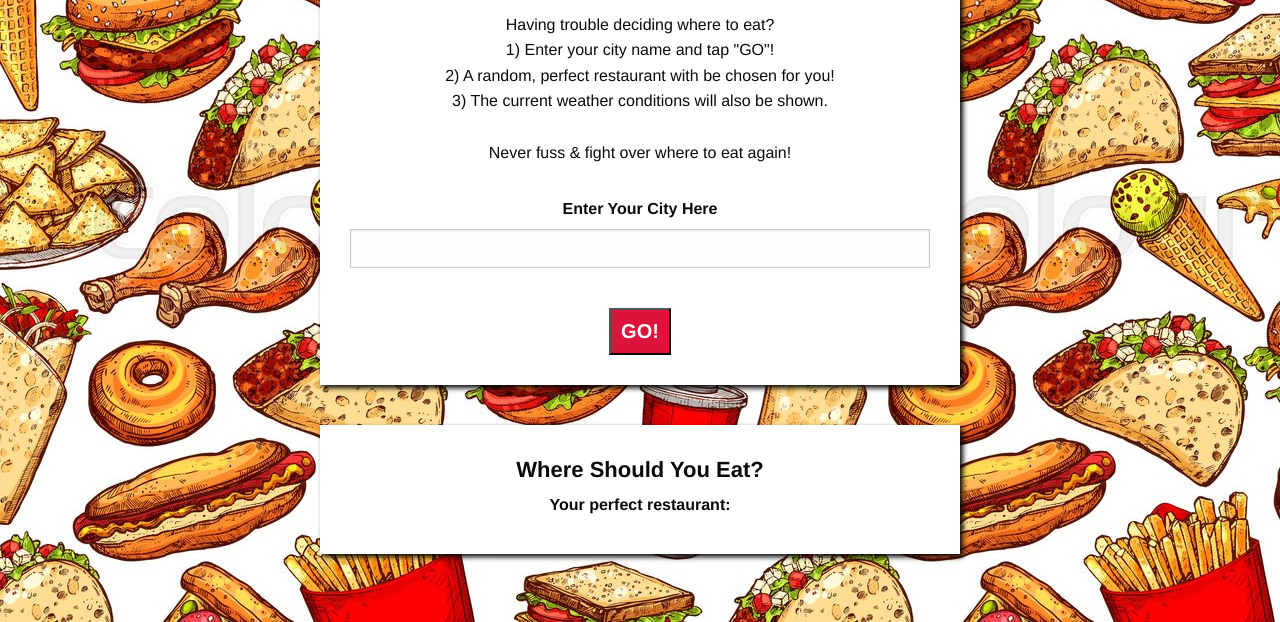
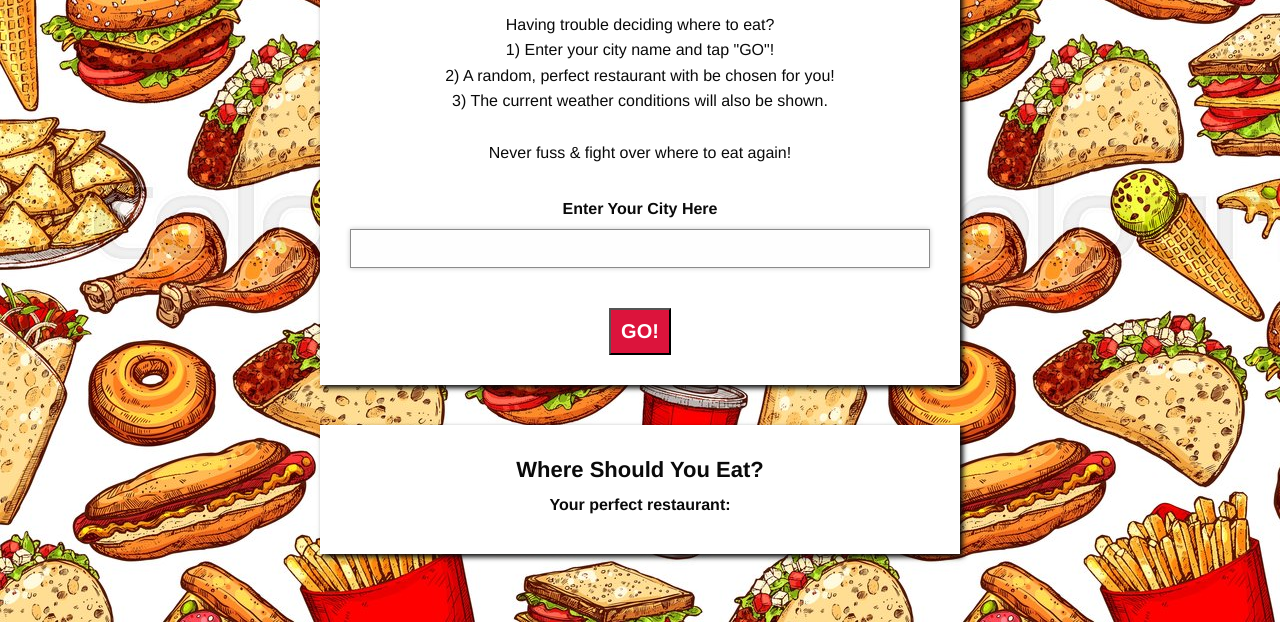
Before and after one commit to chukon/YouChoose, a plain HTML site: page index.html in a window 1280 px wide. Shown: the part 178-800 px from the top of the page. Drawn offline with nearby package versions, Linux system fonts and the light colour scheme.

Commit message:
Update index.html

```diff
--- a/index.html
+++ b/index.html
@@ -47,7 +47,7 @@
         <p>Having trouble deciding where to eat? <br>1) Enter your city name and tap "GO"!<br>2) A random,  perfect restaurant with be chosen for you!<br>3) The current weather conditions will also be shown. <br><br> Never fuss & fight over where to eat again!</p>
         <form id="location-form">
           <label for="city-input">Enter Your City Here</label>
-          <input type="text" id="city-input"><br>
+          <input type="text" id="city-input" autofocus><br>
           <input id="select-city" type="submit" value="GO!">
         </form>
       </div>
```
